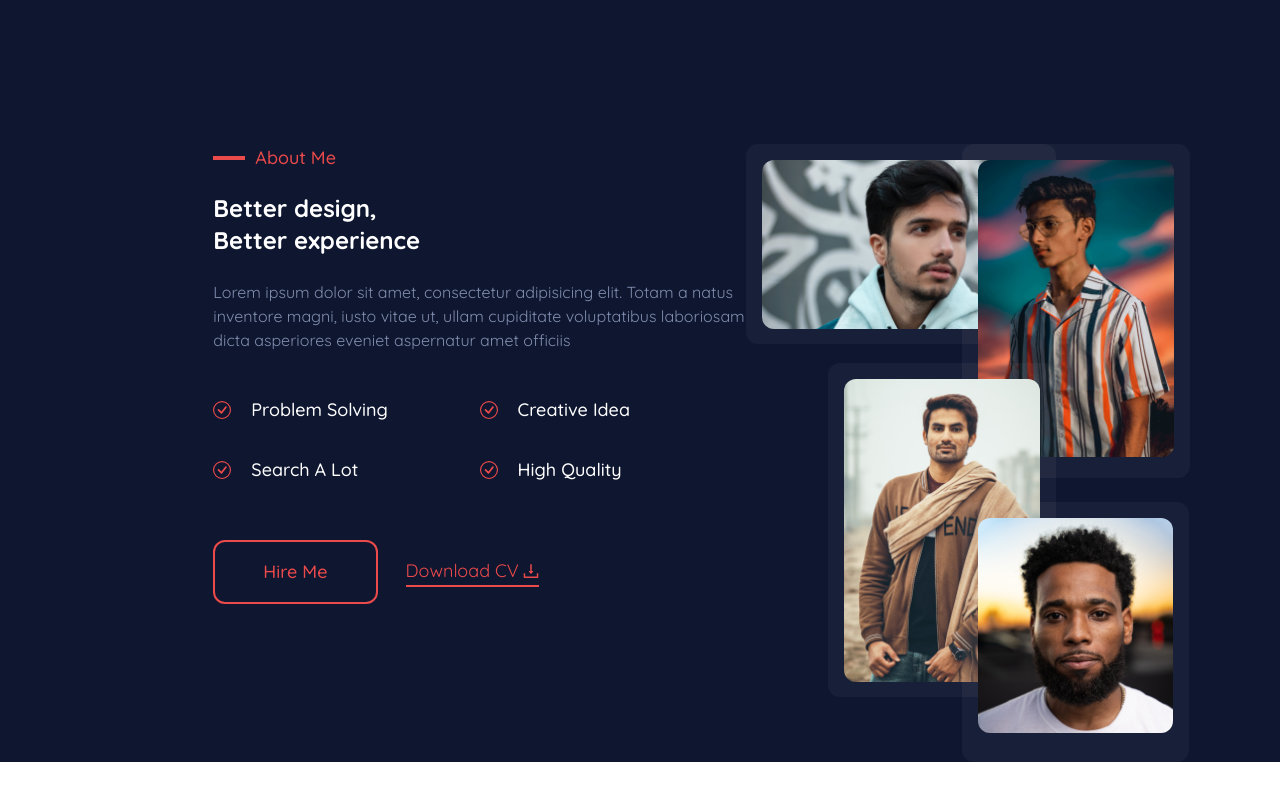
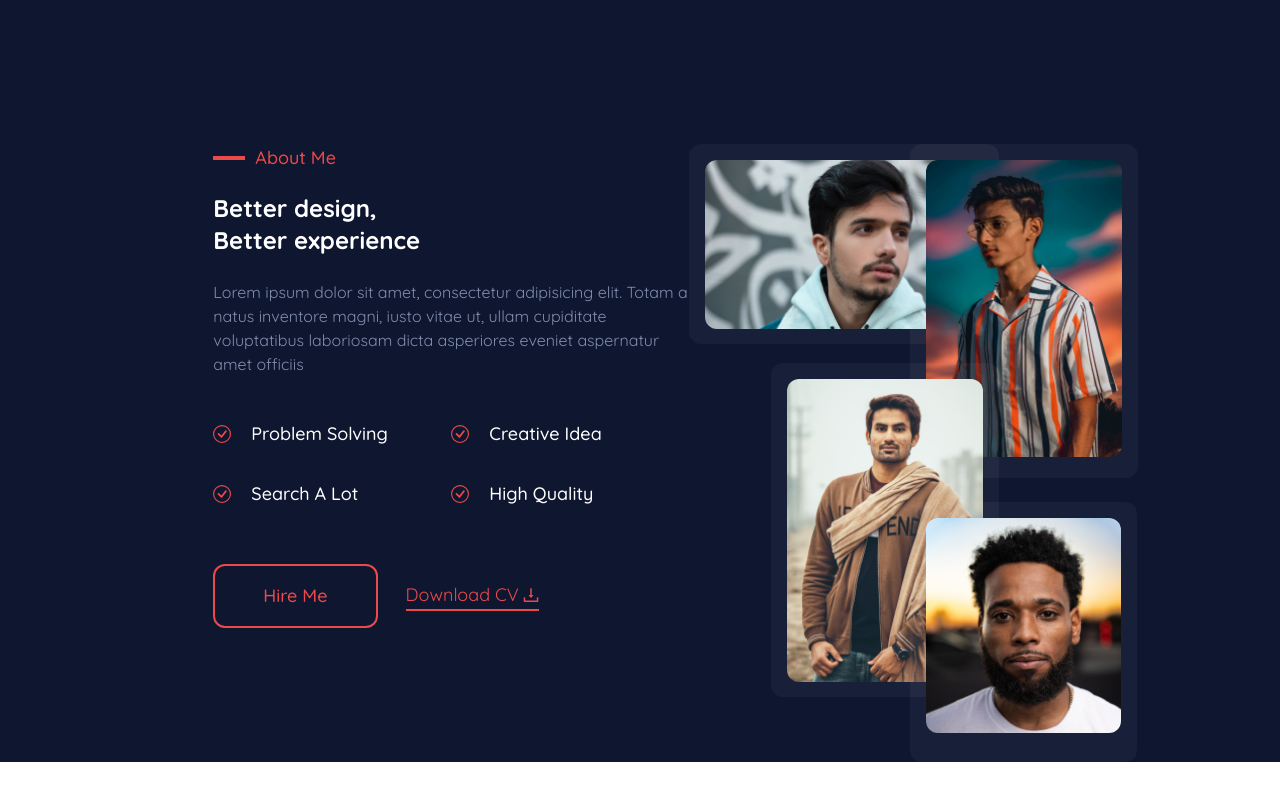
Before and after one commit to iamyeasirarafat/portfolio-V-2, a Next.js app: page / in a window 1280 px wide. Shown: the part 1651-2451 px from the top of the page. Built offline with nearby package versions, Linux system fonts and the light colour scheme.

Commit message:
FIX about me design issue

```diff
--- a/src/Components/Home/AboutMe.jsx
+++ b/src/Components/Home/AboutMe.jsx
@@ -2,8 +2,8 @@ import { CheckIcon, DownloadIcon } from "../Icons";
 
 const AboutMe = () => {
   return (
-    <div className="flex  mb-52 w-full">
-      <div className="">
+    <div className="flex justify-between  mb-52 w-full">
+      <div className="w-full">
         <div className="mb-11">
           <div className="flex items-center mb-5 gap-[10px]">
             <div className="w-8 h-1 bg-primary"></div>
@@ -12,7 +12,7 @@ const AboutMe = () => {
           <p className="text-2xl text-white font-bold mb-6">
             Better design, <br /> Better experience
           </p>
-          <p className="text-secondary ">
+          <p className="text-secondary w-[50ch]">
             Lorem ipsum dolor sit amet, consectetur adipisicing elit. Totam a
             natus inventore magni, iusto vitae ut, ullam cupiditate voluptatibus
             laboriosam dicta asperiores eveniet aspernatur amet officiis{" "}
@@ -59,7 +59,7 @@ const AboutMe = () => {
           </a>
         </div>
       </div>
-      <div className="grid w-full grid-cols-2 gap-x-28 ">
+      <div className="grid w-full grid-cols-2 gap-x-16 ">
         <div className="w-[19.375rem] bg-[#d9d9d9] bg-opacity-5 h-[12.5rem] p-4 rounded-xl">
           <img
             className="w-full rounded-xl "
```
